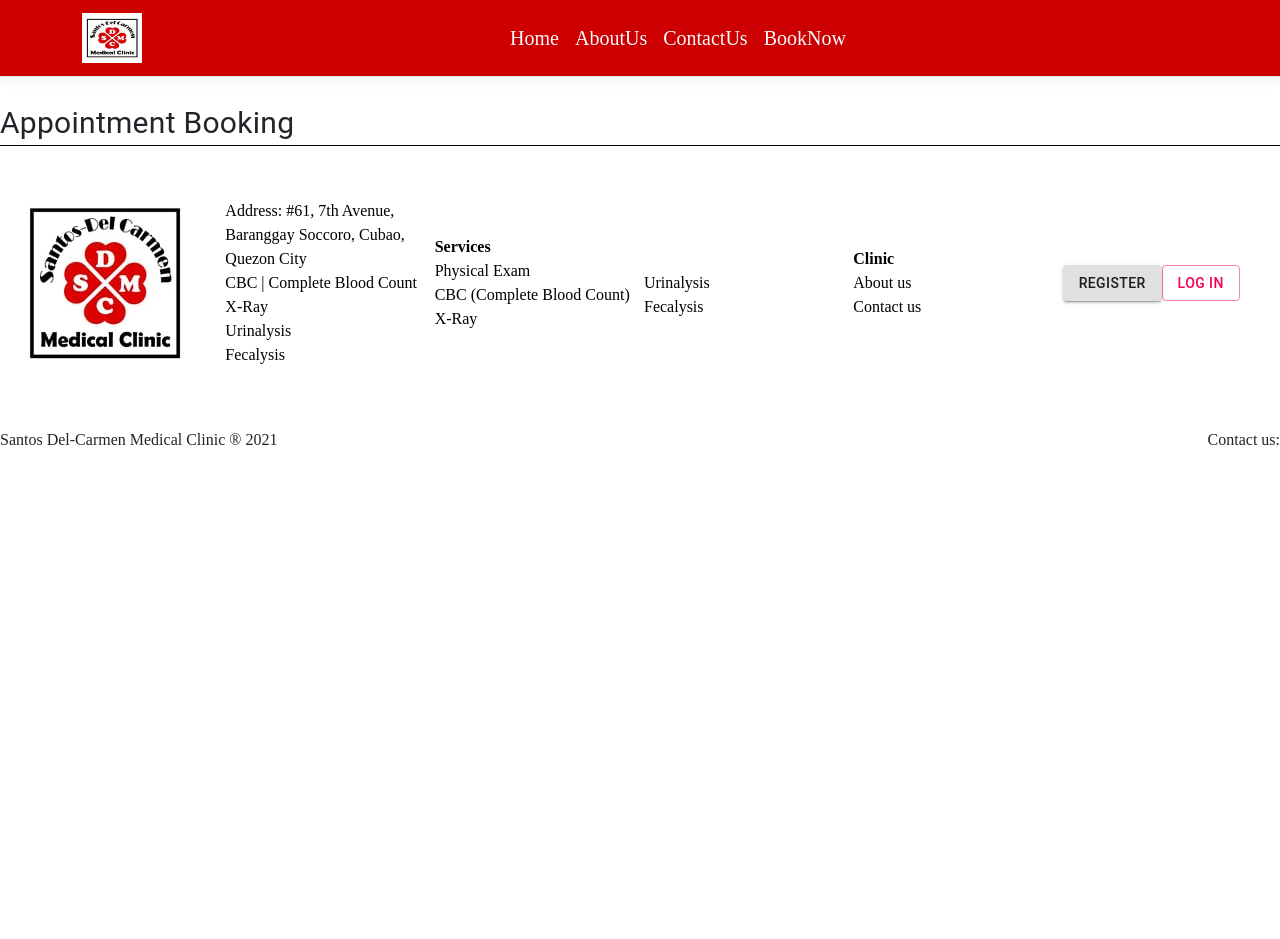
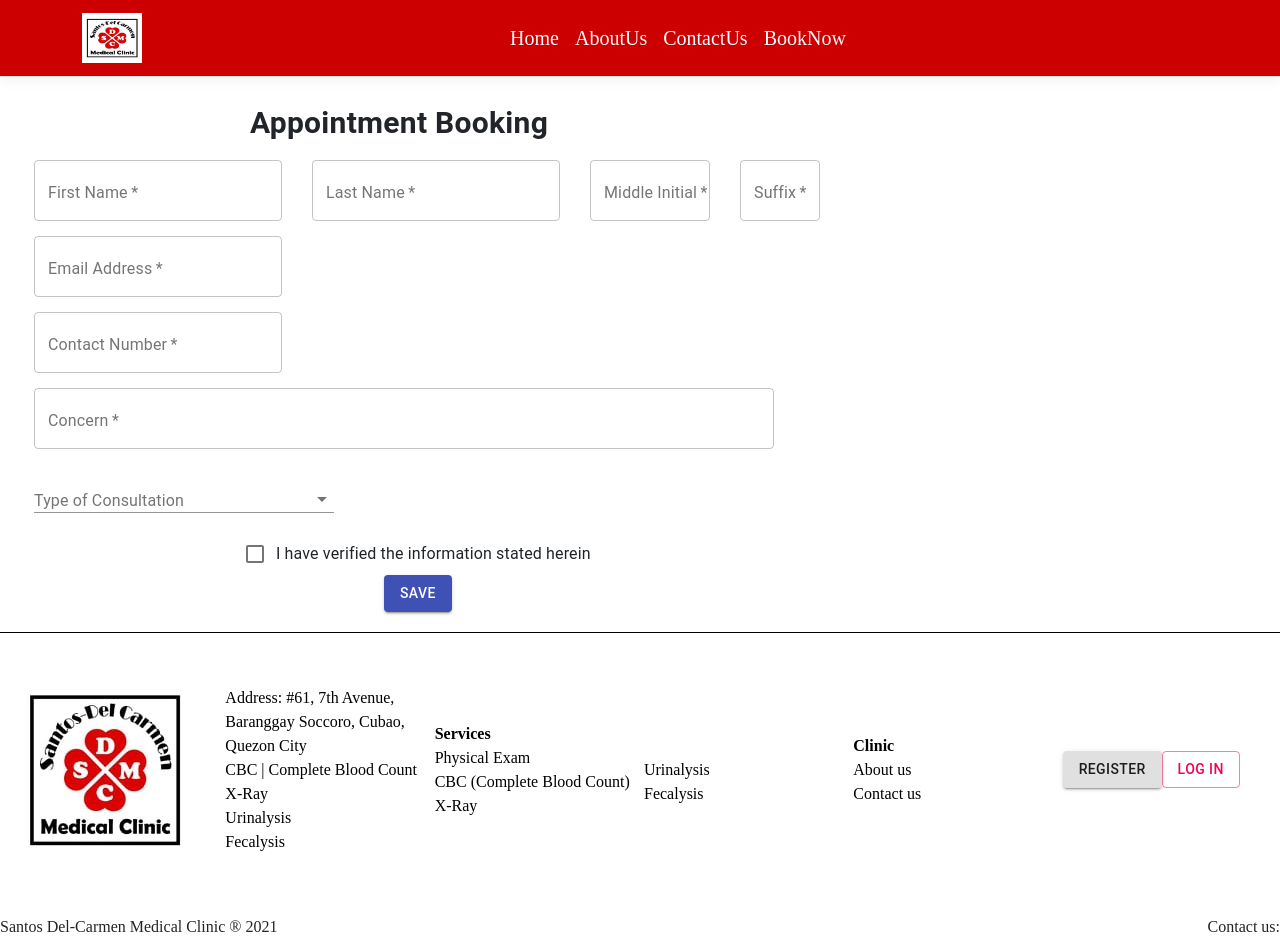
Before and after one commit to Marcelo-Lim/sdmc-appointment-app, a React (Create React App) app: page /BookNow in a window 1280 px wide. Before the commit the page ends 800 px from the top, so only its background shows below. Built offline with nearby package versions, Linux system fonts and the light colour scheme.

Commit message:
added layout for booking module

```diff
--- /dev/null
+++ b/src/pages/BookNow.css
@@ -0,0 +1,11 @@
+.heading {
+    margin-left: 250px;
+}
+
+.reg_form {
+    margin-left: 10px;
+}
+
+.body {
+    margin-bottom: 20px;
+}
--- a/src/pages/BookNow.js
+++ b/src/pages/BookNow.js
@@ -1,22 +1,156 @@
-import { Typography, makeStyles } from "@material-ui/core";
+import { Typography, makeStyles,TextField, Grid, Container, Checkbox, FormControlLabel, Button } from "@material-ui/core";
+import Autocomplete from '@mui/material/Autocomplete';
 import React from "react";
+import "./BookNow.css";
 
 const BookNow = () => {
   const classes = useStyles();
   return (
-    <div>
+    <div className="body">
       <div className="heading">
         <Typography className={classes.typo1}>Appointment Booking</Typography>
+      </div>
+      <div className="reg_form">
+        <Container component="main" maxWidth="lg">
+          <Grid
+            container
+            direction="row"
+          >
+            <Grid item>
+             <TextField
+                required
+                className={classes.inputText}
+                id="outlined-required"
+                label="First Name"
+                variant="outlined"
+              />
+            </Grid>
+            <Grid item>
+              <TextField
+                required
+                className={classes.inputText}
+                id="outlined-required"
+                label="Last Name"
+                variant="outlined"
+              />
+            </Grid>
+            <Grid item>
+              <TextField
+                required
+                className={classes.inputText}
+                id="outlined-required"
+                label="Middle Initial"
+                variant="outlined"
+                style = {{width: 120}}
+              />
+            </Grid>
+            <Grid item>
+              <TextField
+                required
+                className={classes.inputText}
+                id="outlined-required"
+                label="Suffix"
+                variant="outlined"
+                style = {{width: 80}}
+              />
+            </Grid>
+          </Grid>
+
+          <Grid
+              container
+              direction="column"
+          >
+            <Grid item>
+              <TextField
+                required
+                className={classes.inputText}
+                id="outlined-required"
+                label="Email Address"
+                variant="outlined"
+              />
+            </Grid>
+            <Grid item>
+              <TextField
+                required
+                className={classes.inputText}
+                id="outlined-required"
+                label="Contact Number"
+                variant="outlined"
+              />
+            </Grid>
+            <Grid item>
+              <TextField
+                required
+                className={classes.inputText}
+                id="outlined-multiline-flexible-required"
+                label="Concern"
+                variant="outlined"
+                multiline
+                maxRows={4}
+                style = {{width: 740}}
+              />
+            </Grid>
+            <Grid item>
+              <Autocomplete
+                disablePortal
+                className={classes.inputText}
+                id="combo-box-consultation"
+                options={consultation}
+                sx={{ width: 300 }}
+                renderInput={(params) => <TextField {...params} label="Type of Consultation" />}
+              />
+            </Grid>
+          </Grid>
+
+          <Grid
+            container
+            direction="column"
+          >
+            <Grid item>
+              <FormControlLabel control={<Checkbox color="primary"/>} label="I have verified the information stated herein" className={classes.checkbox}/>
+            </Grid>
+            <Grid item>
+              <Button variant="contained" className={classes.button} color="primary">Save</Button>
+            </Grid>
+          </Grid>
+        </Container>
       </div>
     </div>
   )
 };
+
+const consultation = [
+  {label: "Check-up"},
+  {label: "Blood Test"},
+  {label: "Ultrasound"},
+  {label: "Complete Blood Count (CBC)"},
+  {label: "Urinalysis"},
+]
 
 const useStyles = makeStyles((theme) => ({
 
   typo1: {
     marginTop: "100px",
     fontSize: "30px",
+    fontWeight: "bold",
+  },
+
+  inputText: {
+    marginTop: "20px",
+    marginRight: "30px",
+  },
+
+  combo: {
+    marginTop: "30px"
+  },
+
+  checkbox: {
+    marginTop: "20px",
+    marginLeft: "200px"
+  },
+
+  button: {
+    marginLeft: "350px"
   },
 
 }))
--- a/src/pages/ContactUs.js
+++ b/src/pages/ContactUs.js
@@ -1,13 +1,13 @@
-import { Typography, makeStyles } from "@material-ui/core";
+import { Typography, makeStyles, TextField } from "@material-ui/core";
+import Autocomplete from '@mui/material/Autocomplete';
+
 import React from "react";
 
 const ContactUs = () => {
 const classes = useStyles();
   return (
     <div>
-      <div className="heading">
-        <Typography className={classes.typo1}>Contact Us</Typography>
-      </div>
+      <Typography className={classes.typo1}>Contact Us</Typography>
     </div>
   )
 };
```
